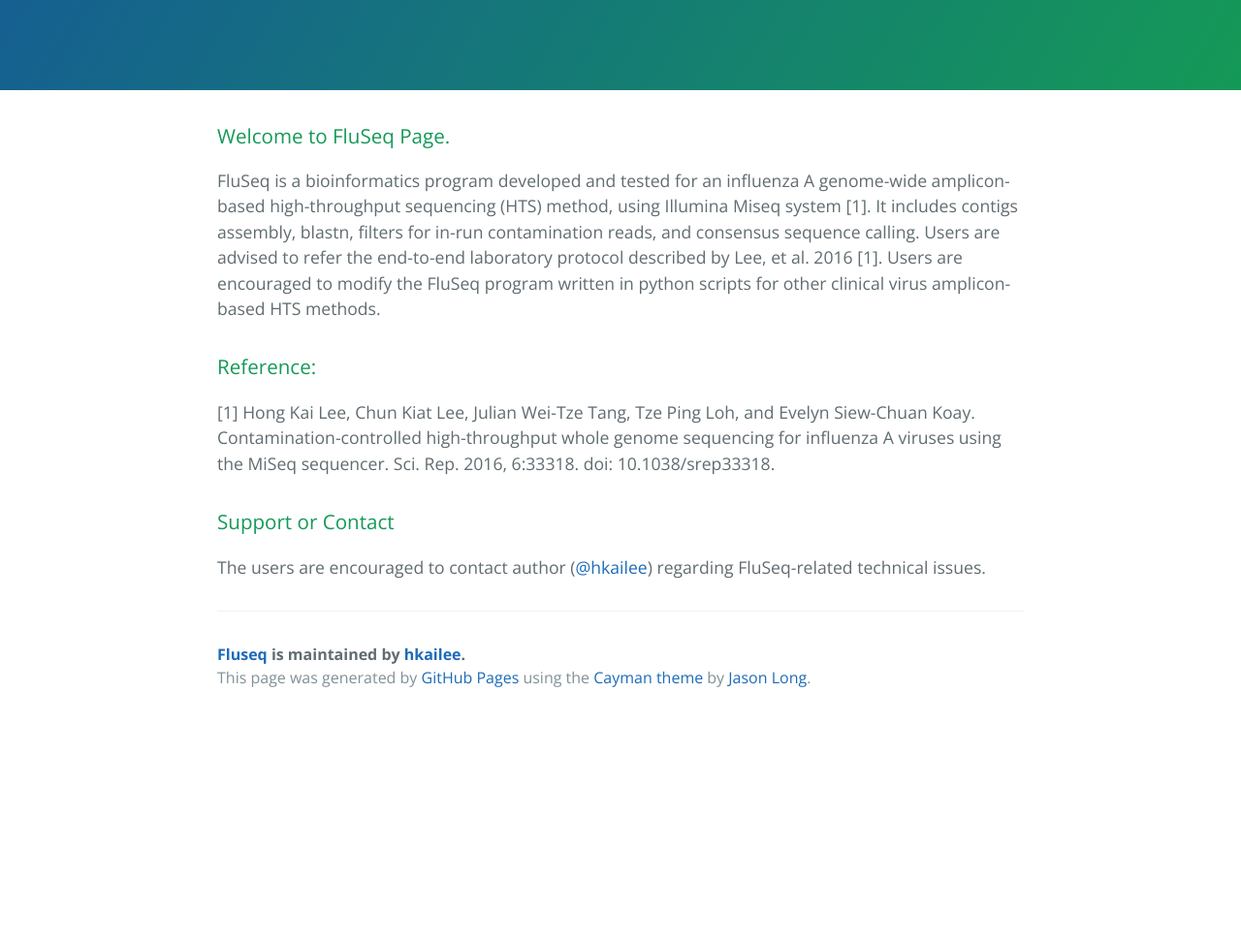
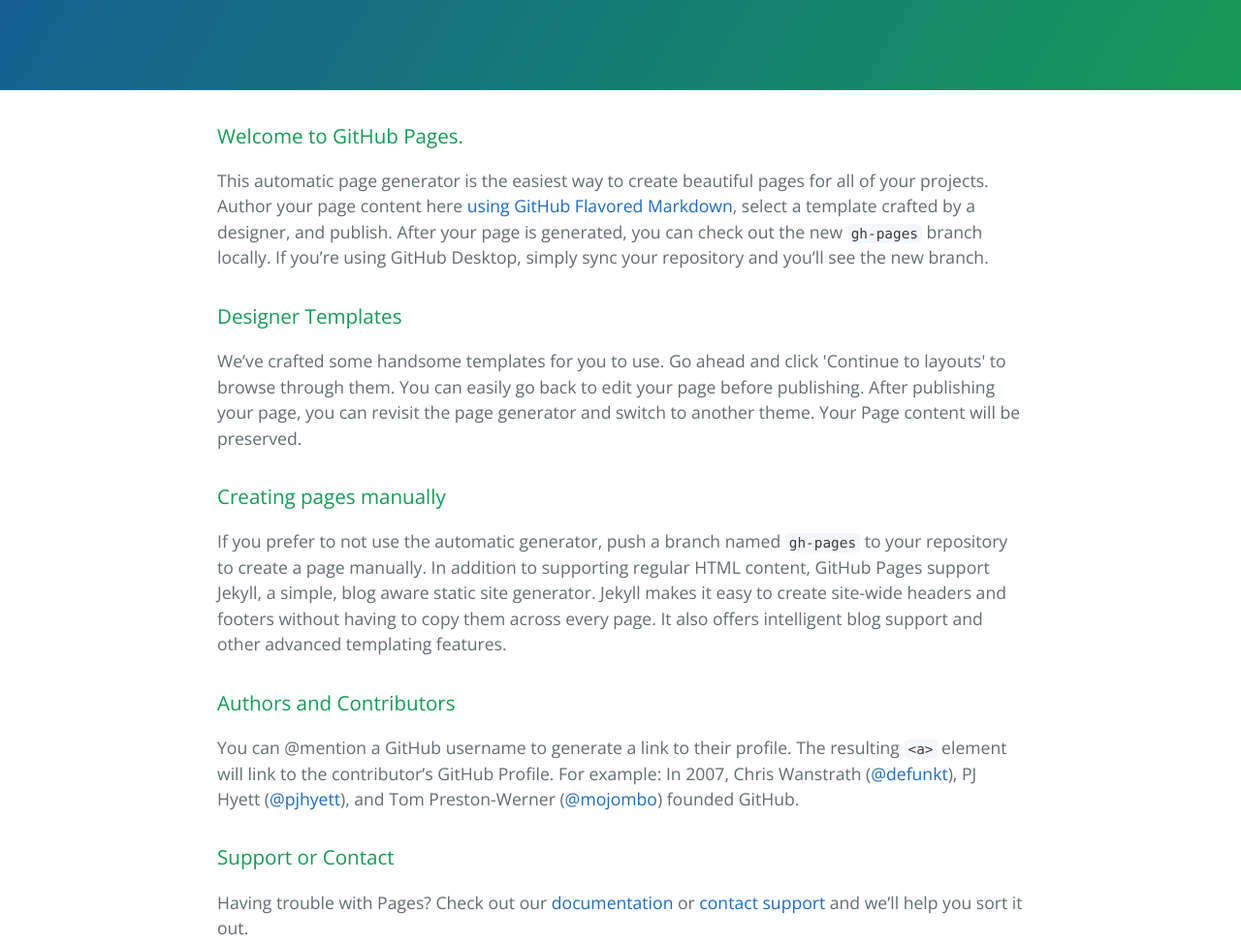
Before and after one commit to hkailee/FluSeq, a plain HTML site: page index.html in a window 1280 px wide. Shown: the part 320-1294 px from the top of the page at 97% size. Before the commit the page ends 1063 px from the top, so only its background shows below. Drawn offline with nearby package versions, Linux system fonts and the light colour scheme.

Commit message:
Create gh-pages branch via GitHub

```diff
--- a/index.html
+++ b/index.html
@@ -20,19 +20,29 @@
 
     <section class="main-content">
       <h3>
-<a id="welcome-to-fluseq-page" class="anchor" href="#welcome-to-fluseq-page" aria-hidden="true"><span aria-hidden="true" class="octicon octicon-link"></span></a>Welcome to FluSeq Page.</h3>
+<a id="welcome-to-github-pages" class="anchor" href="#welcome-to-github-pages" aria-hidden="true"><span aria-hidden="true" class="octicon octicon-link"></span></a>Welcome to GitHub Pages.</h3>
 
-<p>FluSeq is a bioinformatics program developed and tested for an influenza A genome-wide amplicon-based high-throughput sequencing (HTS) method, using Illumina Miseq system [1]. It includes contigs assembly, blastn, filters for in-run contamination reads, and consensus sequence calling. Users are advised to refer the end-to-end laboratory protocol described by Lee, et al. 2016 [1]. Users are encouraged to modify the FluSeq program written in python scripts for other clinical virus amplicon-based HTS methods.</p>
+<p>This automatic page generator is the easiest way to create beautiful pages for all of your projects. Author your page content here <a href="https://guides.github.com/features/mastering-markdown/">using GitHub Flavored Markdown</a>, select a template crafted by a designer, and publish. After your page is generated, you can check out the new <code>gh-pages</code> branch locally. If you’re using GitHub Desktop, simply sync your repository and you’ll see the new branch.</p>
 
 <h3>
-<a id="reference" class="anchor" href="#reference" aria-hidden="true"><span aria-hidden="true" class="octicon octicon-link"></span></a>Reference:</h3>
+<a id="designer-templates" class="anchor" href="#designer-templates" aria-hidden="true"><span aria-hidden="true" class="octicon octicon-link"></span></a>Designer Templates</h3>
 
-<p>[1] Hong Kai Lee, Chun Kiat Lee, Julian Wei-Tze Tang, Tze Ping Loh, and Evelyn Siew-Chuan Koay. Contamination-controlled high-throughput whole genome sequencing for influenza A viruses using the MiSeq sequencer. Sci. Rep. 2016, 6:33318. doi: 10.1038/srep33318.</p>
+<p>We’ve crafted some handsome templates for you to use. Go ahead and click 'Continue to layouts' to browse through them. You can easily go back to edit your page before publishing. After publishing your page, you can revisit the page generator and switch to another theme. Your Page content will be preserved.</p>
+
+<h3>
+<a id="creating-pages-manually" class="anchor" href="#creating-pages-manually" aria-hidden="true"><span aria-hidden="true" class="octicon octicon-link"></span></a>Creating pages manually</h3>
+
+<p>If you prefer to not use the automatic generator, push a branch named <code>gh-pages</code> to your repository to create a page manually. In addition to supporting regular HTML content, GitHub Pages support Jekyll, a simple, blog aware static site generator. Jekyll makes it easy to create site-wide headers and footers without having to copy them across every page. It also offers intelligent blog support and other advanced templating features.</p>
+
+<h3>
+<a id="authors-and-contributors" class="anchor" href="#authors-and-contributors" aria-hidden="true"><span aria-hidden="true" class="octicon octicon-link"></span></a>Authors and Contributors</h3>
+
+<p>You can @mention a GitHub username to generate a link to their profile. The resulting <code>&lt;a&gt;</code> element will link to the contributor’s GitHub Profile. For example: In 2007, Chris Wanstrath (<a href="https://github.com/defunkt" class="user-mention">@defunkt</a>), PJ Hyett (<a href="https://github.com/pjhyett" class="user-mention">@pjhyett</a>), and Tom Preston-Werner (<a href="https://github.com/mojombo" class="user-mention">@mojombo</a>) founded GitHub.</p>
 
 <h3>
 <a id="support-or-contact" class="anchor" href="#support-or-contact" aria-hidden="true"><span aria-hidden="true" class="octicon octicon-link"></span></a>Support or Contact</h3>
 
-<p>The users are encouraged to contact author (<a href="https://github.com/hkailee" class="user-mention">@hkailee</a>) regarding FluSeq-related technical issues.</p>
+<p>Having trouble with Pages? Check out our <a href="https://help.github.com/pages">documentation</a> or <a href="https://github.com/contact">contact support</a> and we’ll help you sort it out.</p>
 
       <footer class="site-footer">
         <span class="site-footer-owner"><a href="https://github.com/hkailee/FluSeq">Fluseq</a> is maintained by <a href="https://github.com/hkailee">hkailee</a>.</span>
```
Also changed, not shown: params.json (+1 -1 lines).
